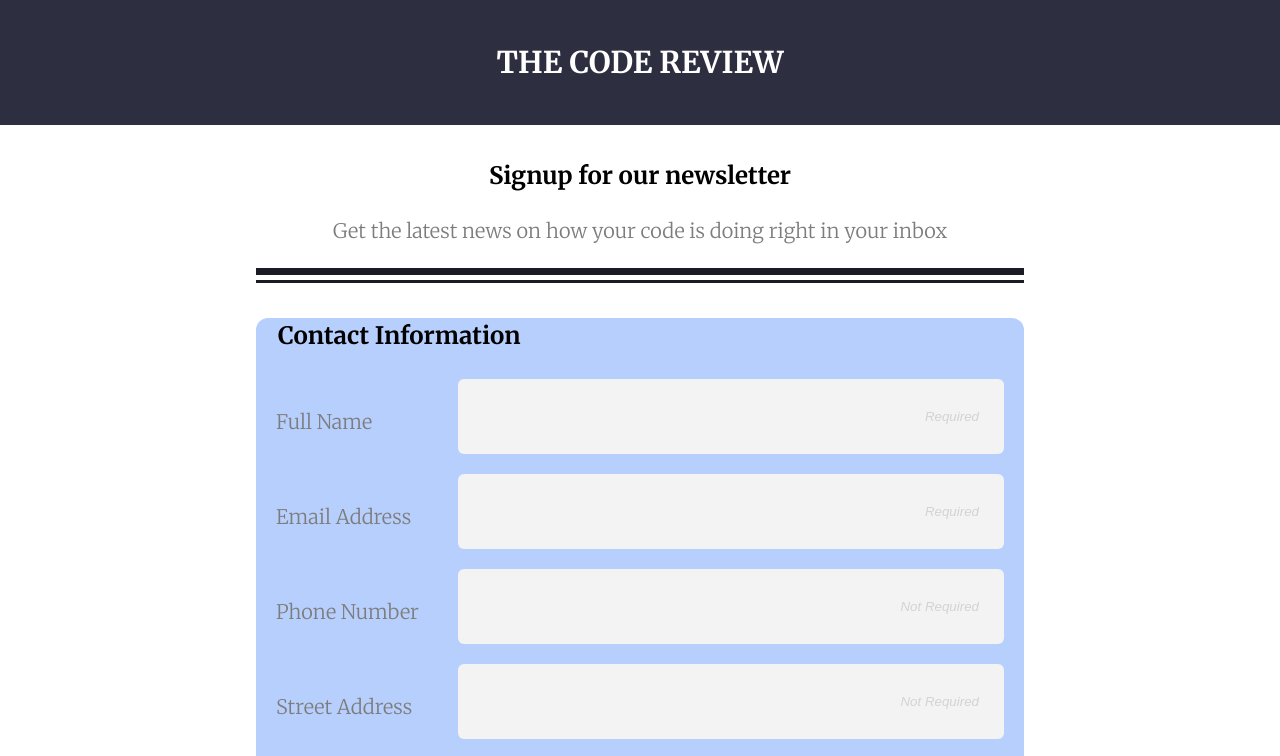
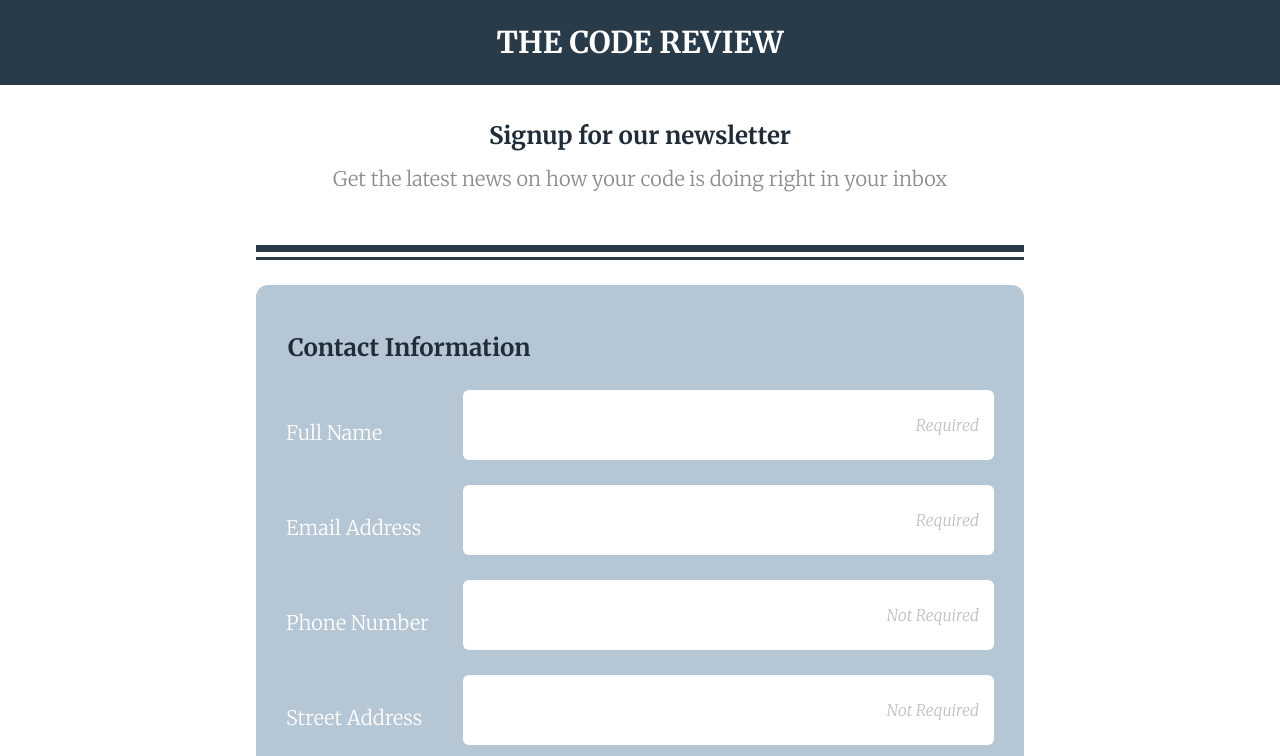
Before and after one commit to iwshortt/online_registration_form, a plain HTML site: page index.html in a window 1280 px wide. Shown: the top 756 px of the page. Drawn offline with Linux system fonts and the light colour scheme.

Commit message:
Add background to main

```diff
--- a/styles/style.css
+++ b/css/style.css
@@ -17,51 +17,55 @@ main {
 label,
 p {
     font-weight: 300;
-    color: rgb(125, 125, 125);
+    color: #fff;
+}
+p {
+    color: #8c8c8c;
+    margin: .5rem 0 3rem;
+}
+h2 {
+    margin-bottom: 0;
 }
 
 /* Nav Styles */
 nav {
     margin: 0;
-    padding: 20px 40px;
+    padding: 25px;
     color: #fff;
-    background-color: rgb(46, 46, 65);
+    background-color: rgb(41, 58, 73);
     text-align: center;
 }
 h1 {
     text-transform: uppercase;
+    margin: 0;
 }
 
 /* Header Styles */
 header {
     padding: 13px 0 5px;
     text-align: center;
-    border-bottom: 3px solid rgb(27, 27, 38);
+    border-bottom: 3px solid rgb(41, 58, 73);
 }
 .header-border {
-    border-bottom: 7px solid rgb(27, 27, 38);
+    border-bottom: 7px solid rgb(41, 58, 73);
 }
-/* h2 {
-
-}
-.header-para {
-
-} */
 
 /* Main Styles */
 main {
-    background: rgb(183, 207, 253);
+    background: #b5c6d5;
     border-radius: 12px;
+    padding: 10px;
+    margin-top: 25px;
 }
 fieldset {
+    display: flex;
+    flex-direction: column;
     padding: 15px 15px;
     border: 0;
 }
 fieldset:first-child {
     margin: 35px 5px;
-    display: flex;
-    flex-direction: column;
-    border-bottom: 3px solid rgb(27, 27, 38);
+    border-bottom: 3px solid rgb(41, 58, 73);
 }
 fieldset:first-child label,
 fieldset:last-child label {
@@ -71,10 +75,11 @@ legend,
 h2 {
     font-size: 1.5rem;
     font-weight: bold;
+    color: #202d39;
 }
 ::placeholder {
     text-align: end;
-    color: lightgray;
+    color: #bfbfbf;
     font-style: italic;
 }
 textarea::placeholder {
@@ -87,37 +92,42 @@ textarea::placeholder {
 input,
 select {
     margin: 0;
-    padding: 25px;
+    padding: 10px 15px;
+    font-family: inherit;
+    font-size: .8em;
+    color: rgb(27, 27, 38);
+    width: 100%;
+    height: 70px;
     border: 0;
     border-radius: 6px;
-    background: rgb(243, 243, 243);
+    background: #fff;
 }
-select{
-    /* appearance: none; */
-    font-family: inherit;
-    font-size: inherit;
-    color: lightgray;
+select {
+    cursor: pointer;
 }
-input:focus {
-    border: 2px solid rgb(255, 0, 0);
+
+input:focus,
+textarea:focus,
+select:focus {
+    border: 3px solid #52bab3;
 }
 .lstchld input {
     width: 50%;
     margin-bottom: 25px;
 }
 fieldset:last-child {
-    display: flex;
-    flex-direction: column;
+
 }
 input[type="checkbox"],
 input[type="radio"] {
     margin-right: 20px;
     width: 1rem;
     height: 1rem;
+    cursor: pointer
 }
 textarea {
     resize: none;
-    background: rgb(243, 243, 243);
+    background: #fff;
     width: 100%;
     height: 9rem;
     margin: 5px 0 40px;
@@ -125,6 +135,7 @@ textarea {
     border: 0;
     border-radius: 6px;
     font-family: 'Merriweather', serif;
+    font-size: .8em;
 }
 button {
     width: 100%;
@@ -139,6 +150,13 @@ button {
     line-height: 1.5rem;
     background: #52bab3;
     display: inline-block;
+    text-shadow: 0 0.04em 0.04em rgba(0,0,0,0.35);
+    cursor: pointer;
+}
+button:hover {
+    color: #fff;
+    background: #378983;
+    box-shadow: 0 10px 20px rgba(0,0,0,0.19), 0 6px 6px rgba(0,0,0,0.23), inset 0 -3px #fff;
 }
 
 /* Footer Styles */
@@ -148,7 +166,10 @@ footer {
     font-size: 1rem;
     font-weight: 300;
     font-style: italic;
-    color:rgb(192, 192, 192)
+    color: #8c8c8c;
+}
+footer p {
+    margin-top: 1.6rem;
 }
 
 /* Media Queries */
@@ -169,10 +190,9 @@ footer {
     .contact-info input,
     .contact-info select {
         width: 75%;
-        height: inherit;
     }
     .lstchld input {
-        width: 33%;
+        width: 25%;
         margin-right: auto;
     }
 }
--- a/index.html
+++ b/index.html
@@ -3,7 +3,7 @@
     <head>
         <meta charset="UTF-8">
         <meta name="viewport" content="width=device-width, initial-scale=1.0">
-        <link rel="stylesheet" href="styles/style.css">
+        <link rel="stylesheet" href="css/style.css">
         <link rel="preconnect" href="https://fonts.googleapis.com">
 <link rel="preconnect" href="https://fonts.gstatic.com" crossorigin>
 <link href="https://fonts.googleapis.com/css2?family=Merriweather:ital,wght@0,300;0,400;0,700;1,300&display=swap" rel="stylesheet">
@@ -26,11 +26,11 @@
                         <legend>Contact Information</legend>
                         <div class="contact-info">
                         <label for="name">Full Name</label>
-                        <input type="text" id="name" name="user_name" placeholder="Required">
+                        <input type="text" id="name" name="user_name" placeholder="Required" required>
                         </div>
                         <div class="contact-info">
                         <label for="email">Email Address</label>
-                        <input type="text" id="email" name="user_email" placeholder="Required">
+                        <input type="text" id="email" name="user_email" placeholder="Required" required>
                         </div>
                         <div class="contact-info">
                         <label for="phone">Phone Number</label>
```
